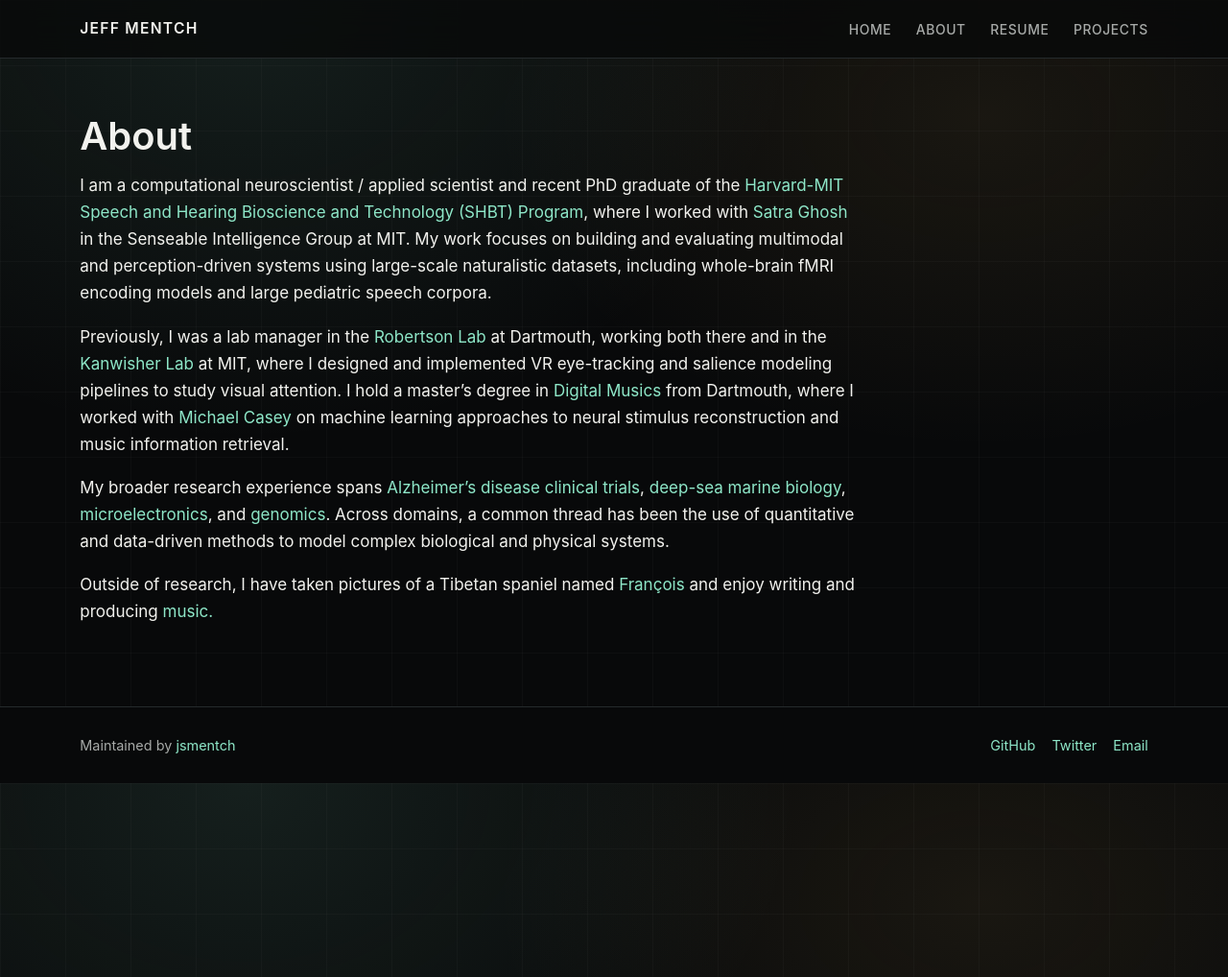
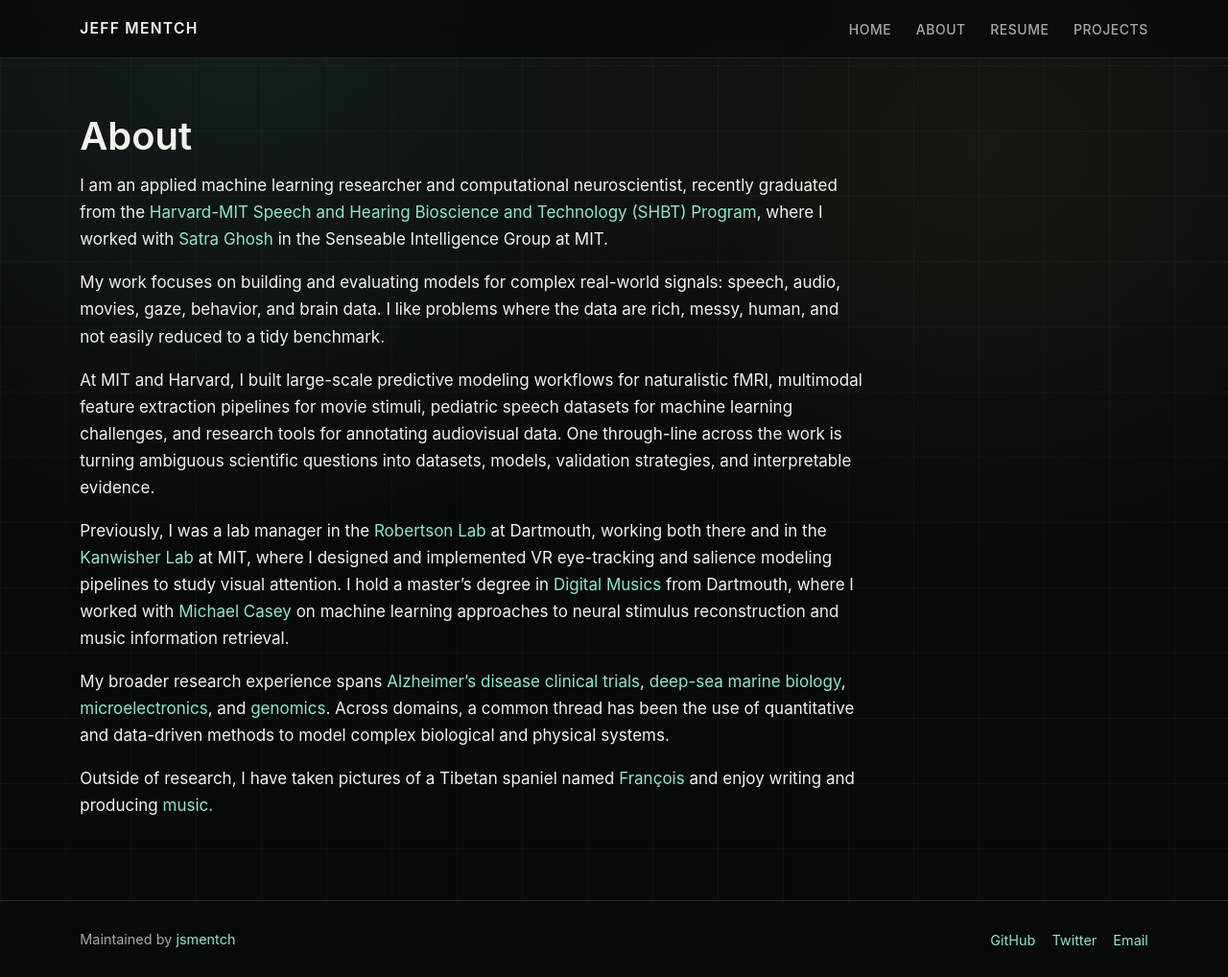
Before and after one commit to jsmentch/jsmentch.github.io, a Jekyll site: the page built from about.md, in a window 1280 px wide and 1018 px high. Shown: the whole window at 96% size. Built offline with Jekyll 4.4.1, drawn with Linux system fonts in a browser that asks for light colours.

Commit message:
docs(about): align bio with applied ML and multimodal signals

```diff
--- a/about.md
+++ b/about.md
@@ -4,7 +4,11 @@ title: About
 permalink: /about
 ---
 
-I am a computational neuroscientist / applied scientist and recent PhD graduate of the <a href="http://www.hms.harvard.edu/dms/shbt/">Harvard-MIT Speech and Hearing Bioscience and Technology (SHBT) Program</a>, where I worked with <a href="https://satra.cogitatum.org/group/">Satra Ghosh</a> in the Senseable Intelligence Group at MIT. My work focuses on building and evaluating multimodal and perception-driven systems using large-scale naturalistic datasets, including whole-brain fMRI encoding models and large pediatric speech corpora.
+I am an applied machine learning researcher and computational neuroscientist, recently graduated from the <a href="http://www.hms.harvard.edu/dms/shbt/">Harvard-MIT Speech and Hearing Bioscience and Technology (SHBT) Program</a>, where I worked with <a href="https://satra.cogitatum.org/group/">Satra Ghosh</a> in the Senseable Intelligence Group at MIT.
+
+My work focuses on building and evaluating models for complex real-world signals: speech, audio, movies, gaze, behavior, and brain data. I like problems where the data are rich, messy, human, and not easily reduced to a tidy benchmark.
+
+At MIT and Harvard, I built large-scale predictive modeling workflows for naturalistic fMRI, multimodal feature extraction pipelines for movie stimuli, pediatric speech datasets for machine learning challenges, and research tools for annotating audiovisual data. One through-line across the work is turning ambiguous scientific questions into datasets, models, validation strategies, and interpretable evidence.
 
 Previously, I was a lab manager in the <a href="https://www.robertsonlab.com/">Robertson Lab</a>
 at Dartmouth, working both there and in the <a href="http://web.mit.edu/bcs/nklab/index.shtml">Kanwisher Lab</a> at MIT, where I designed and implemented VR eye-tracking and salience modeling pipelines to study visual attention. I hold a master's degree in <a href="https://music.dartmouth.edu/graduate">Digital Musics</a> from Dartmouth, where I worked with <a href="http://bregman.dartmouth.edu/~mcasey">Michael Casey</a> on machine learning approaches to neural stimulus reconstruction and music information retrieval.
```
